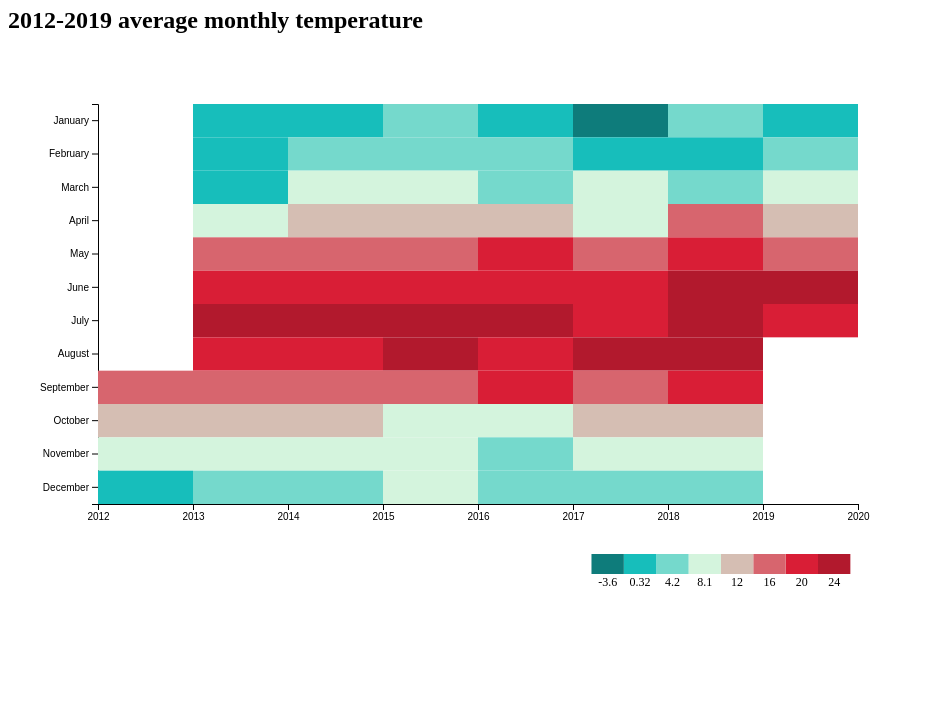
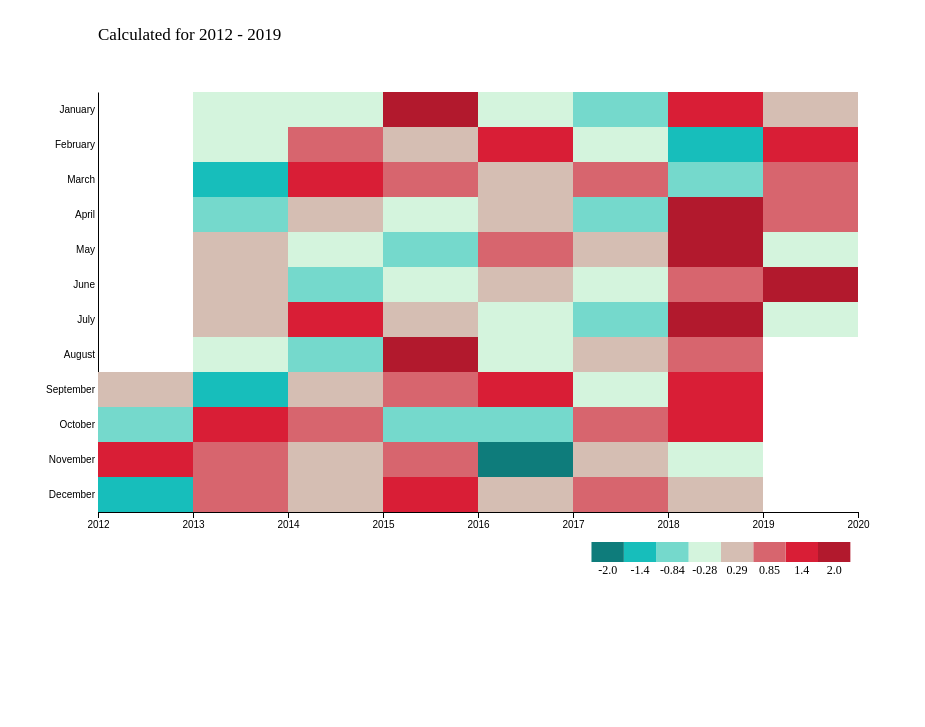
Before and after one commit to SylwiaOliwia2/Global-Warming-in-Poland---Heatmap, a plain HTML site: page frontend/index.html in a window 1280 px wide. Shown: the part 73-800 px from the top of the page, without its empty margins (0-925 px from the left). Drawn offline with nearby package versions, Linux system fonts and the light colour scheme; a web font is replaced by a local one.

Commit message:
repaired tooltip (only styles added in D3 are working. Some in CSS dont.)

```diff
--- a/frontend/heatmap.js
+++ b/frontend/heatmap.js
@@ -3,7 +3,7 @@
 */
 var width = 900;
 var height = 600;
-var margin = {top: 50, right: 50, bottom: 150, left: 90};
+var margin = {top: 30, right: 50, bottom: 150, left: 90};
 var colors = ["#b2192d", "#d91e36", "#d7656e","#d5beb3", "#d4f4dd", "#75d9cc","#17bebb","#0e7c7b"];
 var months = ["January","February","March","April","May","June","July", "August","September","October","November","December", ""]
 
@@ -15,15 +15,22 @@ d3.csv("warsaw_weather.csv")
 
   //-----------------------------------------
   // 1. TITLE & SVG
-  d3.select(".container")
-    .append("h1")
-    .text("Monthly Global Land-Surface Temperature")
-    .attr("id", "title");
+  d3.selectAll(".container")
+    .append("p")
+    .text("Z-Score For Monthly Temperature")
+    .attr("id", "title")
+    .style("padding-left", margin.left + "px")
+    .style("padding-top", "10px")
+    .style("font-size", "28px")
+    .style("font-family", "Cantata One");
 
- d3.select(".container")
-    .append("h2")
-    .text("2012-2019 average monthly temperature")
-    .attr("id", "description");
+ d3.selectAll(".container")
+    .append("p")
+    .text("Calculated for 2012 - 2019")
+    .attr("id", "description")
+    .style("padding-left", margin.left + "px")
+    .style("font-size", "17px")
+    .style("font-family", "Cantata One");
 
   var svg = d3.select(".container")
     .append("svg")
@@ -44,7 +51,8 @@ d3.csv("warsaw_weather.csv")
   var xAxis = d3.axisBottom().scale(xScale)
     .tickFormat(d3.format("d"));
   var yAxis = d3.axisLeft().scale(yScale)
-    .tickFormat((d, i)=> months[i]);
+    .tickFormat((d, i)=> months[i])
+    .tickSize(0);
 
   svg.append("g").call(xAxis)
     .attr("transform", "translate(0," + xTranslate + ")").attr("id", "x-axis");
@@ -54,7 +62,45 @@ d3.csv("warsaw_weather.csv")
 
   //-----------------------------------------
   // 3. HEATMAP
-  var temp = data.map((d)=>parseFloat(d["average_temp"]));
+  // calculate mean temperature for each month over the years
+  function monthly_temp_arrays(data){
+    var temp_arrays = {};
+    months_unique.forEach(function(m) {
+      temp_arrays[m] = []
+    })
+    data.forEach(function(d) {
+      temp_arrays[ d["month"] -1].push(parseFloat(d["average_temp"]))
+    })
+    return temp_arrays
+  };
+
+  function calc_monthly_temp_mean(temp_arrays){
+    var monthly_mean_temp = {};
+    for (key in temp_arrays){
+      sum = temp_arrays[key].reduce(function(a, b) { return a + b; });
+      len = temp_arrays[key].length;
+      monthly_mean_temp[key] = sum /  len;
+    }
+    return monthly_mean_temp
+  }
+
+  function calc_monthly_temp_sd(temp_arrays){
+    var monthly_sd_temp = {};
+    for (key in temp_arrays){
+      monthly_sd_temp[key] = d3.deviation(temp_arrays[key])
+    }
+    return monthly_sd_temp
+  }
+
+  function z_standarize(value, m){
+    month = m -1
+    return (value - monthly_mean_temp[month]) / monthly_sd_temp[month]
+  }
+
+  var monthly_mean_temp = calc_monthly_temp_mean(monthly_temp_arrays(data));
+  var monthly_sd_temp = calc_monthly_temp_sd(monthly_temp_arrays(data));
+
+  var temp = data.map((d)=>parseFloat(z_standarize(d["average_temp"], d["month"])));
   var tempScale = d3.scaleLinear()
     .domain([d3.min(temp), d3.max(temp)])
     .range([ colors.length -1, 0]);
@@ -73,8 +119,8 @@ d3.csv("warsaw_weather.csv")
     .attr("class", "cell")
     .attr("data-month", (d) => d["month"] -1)
     .attr("data-year", (d) => d["year"])
-    .attr("data-temp", (d) => d["average_temp"])
-    .attr("fill",(d) => colors[parseInt(tempScale(d["average_temp"]))]);
+    .attr("data-temp", (d) => z_standarize(d["average_temp"], d["month"]))
+    .attr("fill",(d) => colors[parseInt(tempScale(z_standarize(d["average_temp"], d["month"])))]);
 
   //-----------------------------------------
   // 4. LEGEND
@@ -119,8 +165,15 @@ d3.csv("warsaw_weather.csv")
         .style("left", d3.event.pageX -margin.right + "px")
         .style("top", d3.event.pageY - margin.left + "px")
         .style("display", "inline-block")
-        .attr("data-year", d["year"])
-        .html("Date: " + d["year"] + ", " + months[d["month"] - 1] + "<br>Temp: " + d["average_temp"]);
+        .style("position", "absolute")
+        .style("font-size", "15px")
+        .style("font-family", "Imprima")
+        .style("padding", "10px")
+        .style("height", "50px")
+        .style("border-radius", "10px")
+        .style("color", "rgb(225,225,225)")
+        .style("background-color", "rgba(0,0,0, 0.6)")
+        .html("Date: " + d["year"] + ", " + months[d["month"] - 1] + "<br>Temp: " + d3.format(".3")(d["average_temp"]) + "<br>Deviation:" + d3.format(".3")(z_standarize(d["average_temp"], d["month"])) + "℃");
 
       d3.select(this).style("stroke-width", 2)
       .style("stroke", "black");
--- a/frontend/style.css
+++ b/frontend/style.css
@@ -3,20 +3,7 @@
   float: right;
   font-family: 'Imprima';
   font-size: 12px;
-}
-
-#title{
-  padding-top:10px;
-  font-size: 28px;
-  font-family: 'Cantata One';
-  text-align: center;
-}
-
-#description{
-  padding-top:10px;
-  font-size: 17px;
-  font-family: 'Cantata One';
-  text-align: center;
+  position: relative;
 }
 
 text{
```
